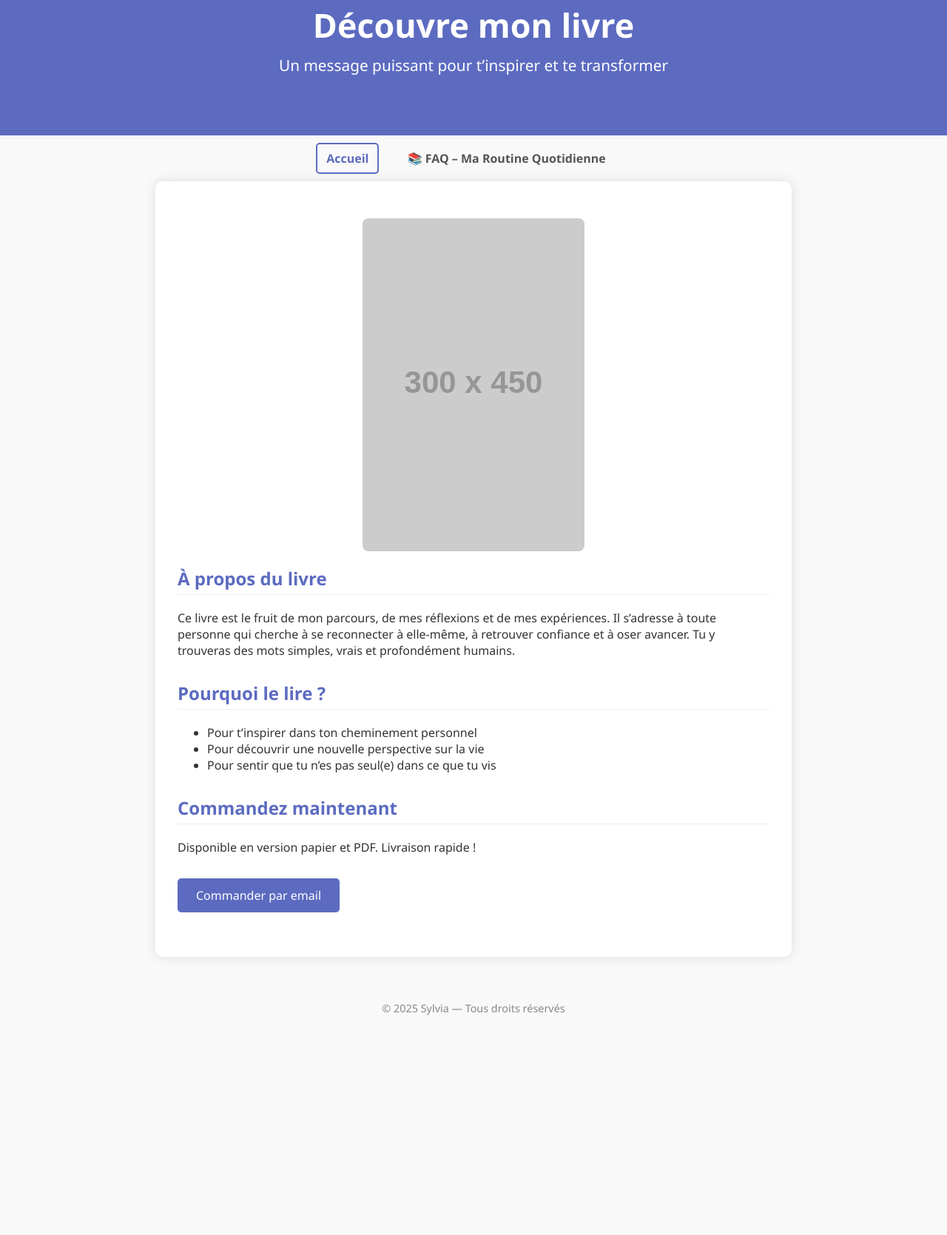
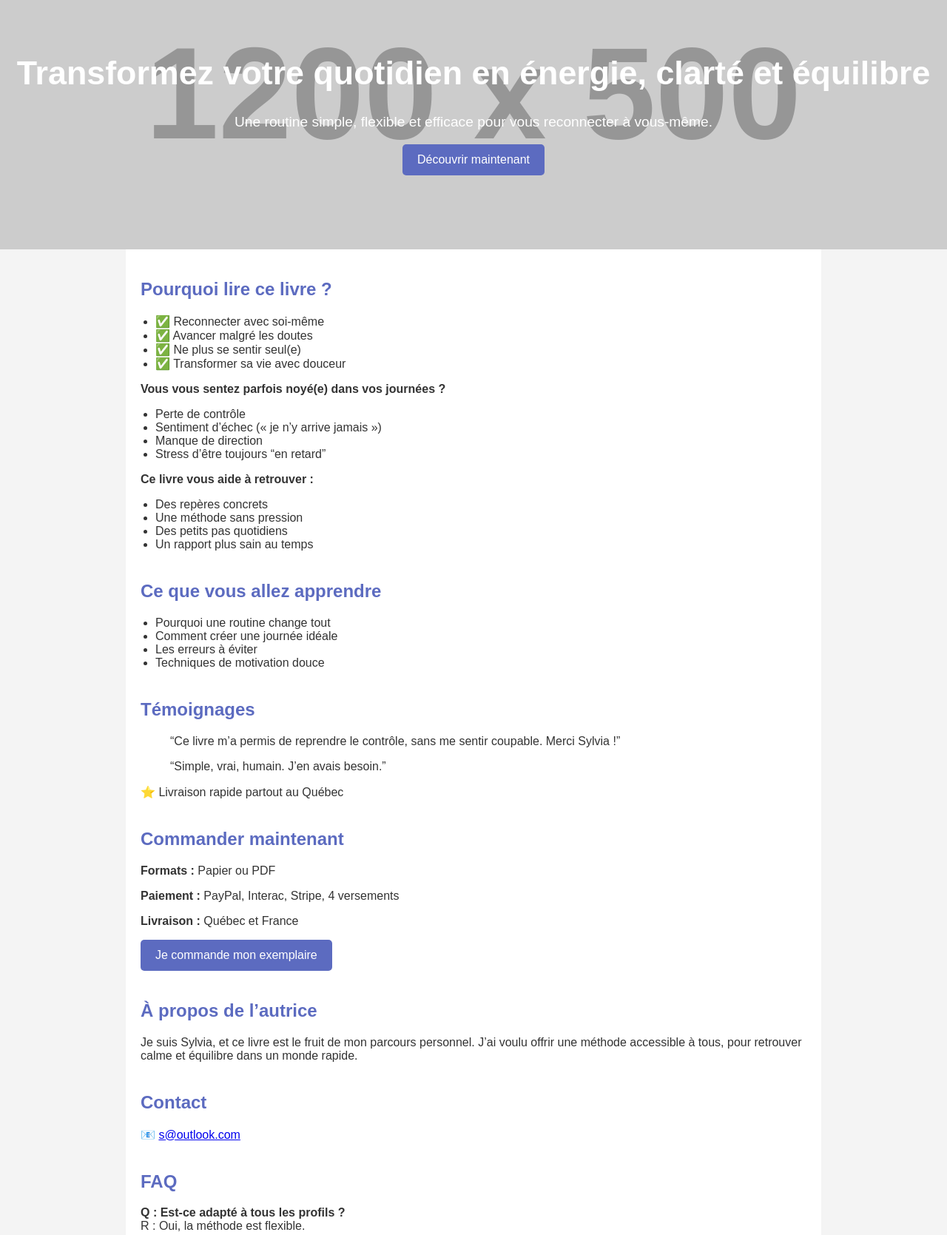
Before and after one commit to Sylvia5206/my-website, a plain HTML site: page index.html in a window 1280 px wide. Shown: the part 57-1726 px from the top of the page at 74% size. Before the commit the page ends 1449 px from the top, so only its background shows below. Drawn offline with Linux system fonts and the light colour scheme; placeholder pictures from the web are drawn by us.

Commit message:
Mise à jour du site

```diff
--- a/index.html
+++ b/index.html
@@ -1,213 +1,104 @@
 <!DOCTYPE html>
 <html lang="fr">
 <head>
-  <meta charset="UTF-8" />
-  <meta name="viewport" content="width=device-width, initial-scale=1" />
-  <title>Mon Livre – Sylvia</title>
+  <meta charset="UTF-8">
+  <title>Transformez votre quotidien – Livre de Sylvia</title>
+  <meta name="viewport" content="width=device-width, initial-scale=1.0">
   <style>
-    body {
-      margin: 0;
-      font-family: 'Segoe UI', sans-serif;
-      background: #f9f9f9;
-      color: #333;
-    }
-    header {
-      background: #5c6bc0;
-      color: white;
-      padding: 60px 20px;
-      text-align: center;
-    }
-    header h1 {
-      font-size: 2.8em;
-      margin: 0;
-    }
-    header p {
-      font-size: 1.3em;
-      margin-top: 10px;
-    }
-    nav {
-      max-width: 800px;
-      margin: 20px auto;
-      padding: 0 15px;
-      text-align: center;
-    }
-    nav a {
-      margin-right: 20px;
-      font-weight: bold;
-      text-decoration: none;
-      color: #555;
-      padding: 8px 12px;
-      border-radius: 5px;
-      border: 2px solid transparent;
-      transition: 0.3s;
-      cursor: pointer;
-    }
-    nav a.active, nav a:hover {
-      color: #5c6bc0;
-      border-color: #5c6bc0;
-    }
-    main {
-      max-width: 800px;
-      margin: 0 auto 40px auto;
-      padding: 30px;
-      background: white;
-      border-radius: 10px;
-      box-shadow: 0 0 15px #ddd;
-    }
-    img.book-cover {
-      width: 100%;
-      max-width: 300px;
-      border-radius: 8px;
-      display: block;
-      margin: 20px auto;
-    }
-    section {
-      margin-bottom: 30px;
-    }
-    h2 {
-      color: #5c6bc0;
-      border-bottom: 1px solid #eee;
-      padding-bottom: 5px;
-    }
-    .buy-button {
-      display: inline-block;
-      margin-top: 15px;
-      padding: 12px 25px;
-      background: #5c6bc0;
-      color: white;
-      text-decoration: none;
-      border-radius: 5px;
-      font-size: 1em;
-    }
-    .buy-button:hover {
-      background: #3f51b5;
-    }
-    footer {
-      text-align: center;
-      padding: 20px;
-      color: #888;
-      font-size: 0.9em;
-    }
-    .question {
-      font-weight: bold;
-      margin-top: 15px;
-    }
-    .answer {
-      margin-left: 20px;
-      margin-bottom: 15px;
-    }
+    body { font-family: Arial, sans-serif; margin: 0; background: #f4f4f4; color: #333; }
+    header { background: url('https://via.placeholder.com/1200x500') center/cover no-repeat; padding: 100px 20px; text-align: center; color: white; }
+    header h1 { font-size: 2.8em; }
+    header p { font-size: 1.2em; margin-top: 10px; }
+    main { max-width: 900px; margin: auto; padding: 20px; background: white; }
+    section { margin-bottom: 40px; }
+    h2 { color: #5c6bc0; }
+    ul { padding-left: 20px; }
+    .button { display: inline-block; padding: 12px 20px; background: #5c6bc0; color: white; text-decoration: none; border-radius: 5px; }
+    footer { text-align: center; padding: 20px; font-size: 0.9em; color: #777; }
   </style>
 </head>
 <body>
 
 <header>
-    <h1>Découvre mon livre</h1>
-    <p>Un message puissant pour t’inspirer et te transformer</p>
+  <h1>Transformez votre quotidien en énergie, clarté et équilibre</h1>
+  <p>Une routine simple, flexible et efficace pour vous reconnecter à vous-même.</p>
+  <a href="#commander" class="button">Découvrir maintenant</a>
 </header>
 
-  <nav>
-    <a href="#" id="homeTab" class="active">Accueil</a>
-    <a href="#" id="faqTab">📚 FAQ – Ma Routine Quotidienne</a>
-  </nav>
-
 <main>
-    <section id="home" style="display: block;">
-      <img src="https://via.placeholder.com/300x450?text=Couverture+du+Livre" alt="Couverture du livre" class="book-cover" />
 
   <section>
-        <h2>À propos du livre</h2>
-        <p>
-          Ce livre est le fruit de mon parcours, de mes réflexions et de mes expériences. Il s’adresse à toute personne qui cherche à se reconnecter à elle-même, à retrouver confiance et à oser avancer. Tu y trouveras des mots simples, vrais et profondément humains.
-        </p>
-      </section>
-
-      <section>
-        <h2>Pourquoi le lire ?</h2>
+    <h2>Pourquoi lire ce livre ?</h2>
     <ul>
-          <li>Pour t’inspirer dans ton cheminement personnel</li>
-          <li>Pour découvrir une nouvelle perspective sur la vie</li>
-          <li>Pour sentir que tu n’es pas seul(e) dans ce que tu vis</li>
+      <li>✅ Reconnecter avec soi-même</li>
+      <li>✅ Avancer malgré les doutes</li>
+      <li>✅ Ne plus se sentir seul(e)</li>
+      <li>✅ Transformer sa vie avec douceur</li>
+    </ul>
+    <p><strong>Vous vous sentez parfois noyé(e) dans vos journées ?</strong></p>
+    <ul>
+      <li>Perte de contrôle</li>
+      <li>Sentiment d’échec (« je n’y arrive jamais »)</li>
+      <li>Manque de direction</li>
+      <li>Stress d’être toujours “en retard”</li>
+    </ul>
+    <p><strong>Ce livre vous aide à retrouver :</strong></p>
+    <ul>
+      <li>Des repères concrets</li>
+      <li>Une méthode sans pression</li>
+      <li>Des petits pas quotidiens</li>
+      <li>Un rapport plus sain au temps</li>
     </ul>
   </section>
 
   <section>
-        <h2>Commandez maintenant</h2>
-        <p>Disponible en version papier et PDF. Livraison rapide !</p>
-        <a href="mailto:sylvia.contact6@gmail.com?subject=Je veux acheter votre livre" class="buy-button">Commander par email</a>
-      </section>
+    <h2>Ce que vous allez apprendre</h2>
+    <ul>
+      <li>Pourquoi une routine change tout</li>
+      <li>Comment créer une journée idéale</li>
+      <li>Les erreurs à éviter</li>
+      <li>Techniques de motivation douce</li>
+    </ul>
   </section>
 
-    <section id="faq" style="display: none;">
-      <h2>📚 FAQ – Ma Routine Quotidienne</h2>
+  <section>
+    <h2>Témoignages</h2>
+    <blockquote>“Ce livre m’a permis de reprendre le contrôle, sans me sentir coupable. Merci Sylvia !”</blockquote>
+    <blockquote>“Simple, vrai, humain. J’en avais besoin.”</blockquote>
+    <p>⭐ Livraison rapide partout au Québec</p>
+  </section>
 
-      <div class="question">1. À qui s’adresse ce livre ?</div>
-      <div class="answer">
-        Ce livre s’adresse à toute personne souhaitant structurer ses journées de manière plus équilibrée et efficace : étudiants, parents, ou simplement ceux qui veulent sortir du chaos quotidien.
-      </div>
+  <section id="commander">
+    <h2>Commander maintenant</h2>
+    <p><strong>Formats :</strong> Papier ou PDF</p>
+    <p><strong>Paiement :</strong> PayPal, Interac, Stripe, 4 versements</p>
+    <p><strong>Livraison :</strong> Québec et France</p>
+    <a href="mailto:s@outlook.com?subject=Je veux commander le livre" class="button">Je commande mon exemplaire</a>
+  </section>
 
-      <div class="question">2. Est-ce que ce livre convient aux débutants ?</div>
-      <div class="answer">
-        Oui, totalement. Il part des bases, explique les concepts clés d’une bonne routine et propose un accompagnement pas à pas pour construire sa propre organisation, même si on n’a jamais suivi de routine avant.
-      </div>
+  <section>
+    <h2>À propos de l’autrice</h2>
+    <p>Je suis Sylvia, et ce livre est le fruit de mon parcours personnel. J’ai voulu offrir une méthode accessible à tous, pour retrouver calme et équilibre dans un monde rapide.</p>
+  </section>
 
-      <div class="question">3. Dois-je suivre la routine proposée à la lettre ?</div>
-      <div class="answer">
-        Non. Le but du livre est de t’aider à créer ta propre routine, adaptée à ton rythme, tes objectifs et ton mode de vie. La flexibilité est au cœur de l’approche proposée.
-      </div>
+  <section>
+    <h2>Contact</h2>
+    <p>📧 <a href="mailto:s@outlook.com">s@outlook.com</a></p>
+  </section>
 
-      <div class="question">4. Combien de temps faut-il pour voir des résultats ?</div>
-      <div class="answer">
-        Cela dépend de chaque personne, mais en général, après 1 à 2 semaines de mise en place, on ressent déjà une amélioration en termes d’énergie, de clarté mentale et de gestion du temps.
-      </div>
+  <section>
+    <h2>FAQ</h2>
+    <p><strong>Q : Est-ce adapté à tous les profils ?</strong><br>R : Oui, la méthode est flexible.</p>
+    <p><strong>Q : Combien de temps pour des résultats ?</strong><br>R : En quelques jours, vous sentirez déjà une différence.</p>
+    <p><strong>Q : Modes de paiement ?</strong><br>R : Stripe, PayPal, Interac.</p>
+    <p><strong>Q : Retours ?</strong><br>R : Oui, selon la politique de retour.</p>
+  </section>
 
-      <div class="question">5. Le livre contient-il des exercices pratiques ?</div>
-      <div class="answer">
-        Oui. Il inclut des exemples concrets, des conseils applicables au quotidien et des suggestions d’activités pour chaque moment de la journée.
-      </div>
-
-      <div class="question">6. Est-ce que ce livre parle uniquement de productivité ?</div>
-      <div class="answer">
-        Non. Il traite aussi de bien-être, de repos, de temps pour soi, et de comment trouver un équilibre global dans la vie de tous les jours.
-      </div>
-
-      <div class="question">7. Puis-je lire ce livre même si j’ai un emploi du temps irrégulier ?</div>
-      <div class="answer">
-        Absolument. Le livre aborde aussi le cas des emplois du temps changeants ( famille, imprévus) et donne des astuces pour garder une routine flexible mais cohérente.
-      </div>
-
-      <div class="question">8. Est-ce un guide théorique ou plutôt pratique ?</div>
-      <div class="answer">
-        C’est un guide pratique, avec des explications simples, des exemples, et des conseils directement applicables pour passer à l’action.
-      </div>
-    </section>
 </main>
 
 <footer>
-    © 2025 Sylvia — Tous droits réservés
+  © 2025 Sylvia – Tous droits réservés
 </footer>
-
-  <script>
-    const homeTab = document.getElementById('homeTab');
-    const faqTab = document.getElementById('faqTab');
-    const homeSection = document.getElementById('home');
-    const faqSection = document.getElementById('faq');
-
-    homeTab.addEventListener('click', (e) => {
-      e.preventDefault();
-      homeSection.style.display = 'block';
-      faqSection.style.display = 'none';
-      homeTab.classList.add('active');
-      faqTab.classList.remove('active');
-    });
-
-    faqTab.addEventListener('click', (e) => {
-      e.preventDefault();
-      faqSection.style.display = 'block';
-      homeSection.style.display = 'none';
-      faqTab.classList.add('active');
-      homeTab.classList.remove('active');
-    });
-  </script>
 
 </body>
 </html>
```
Lines whose indentation alone changed are shown as unchanged.
